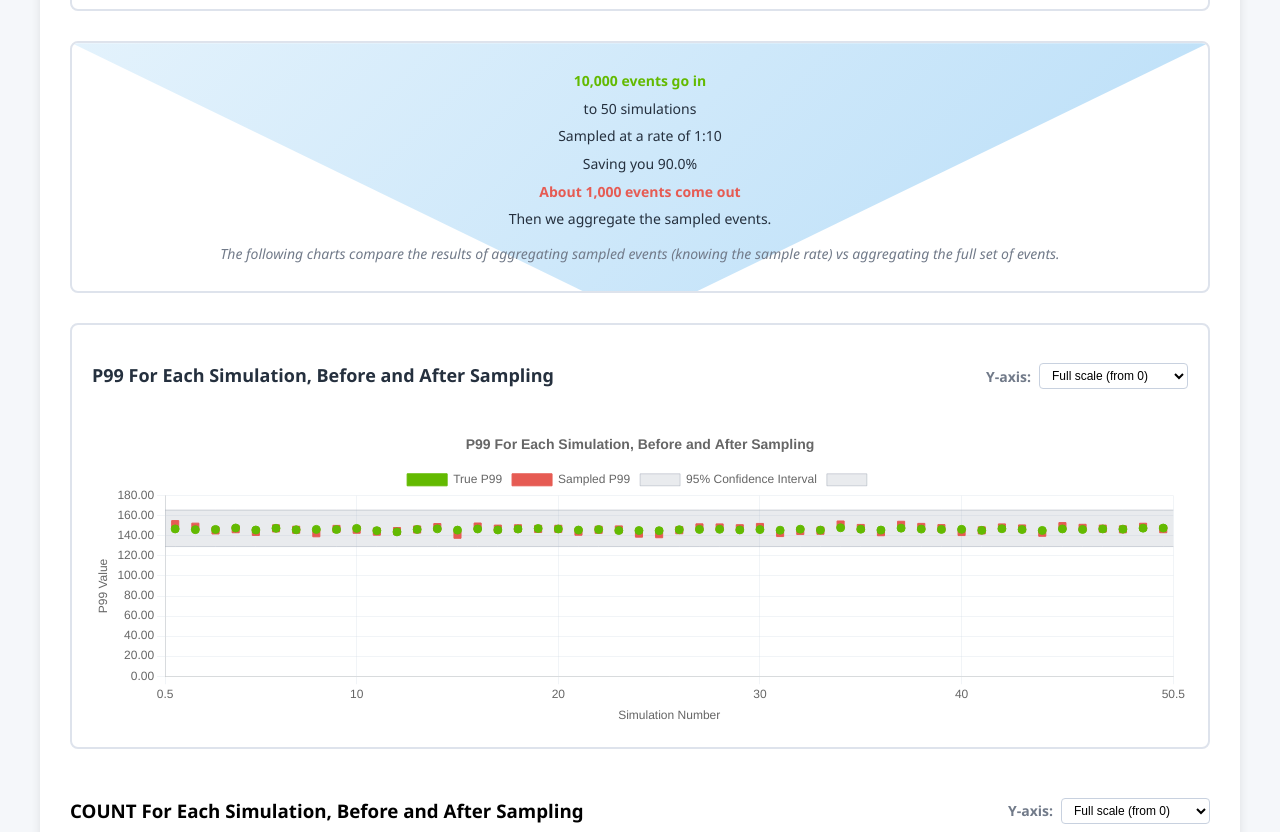
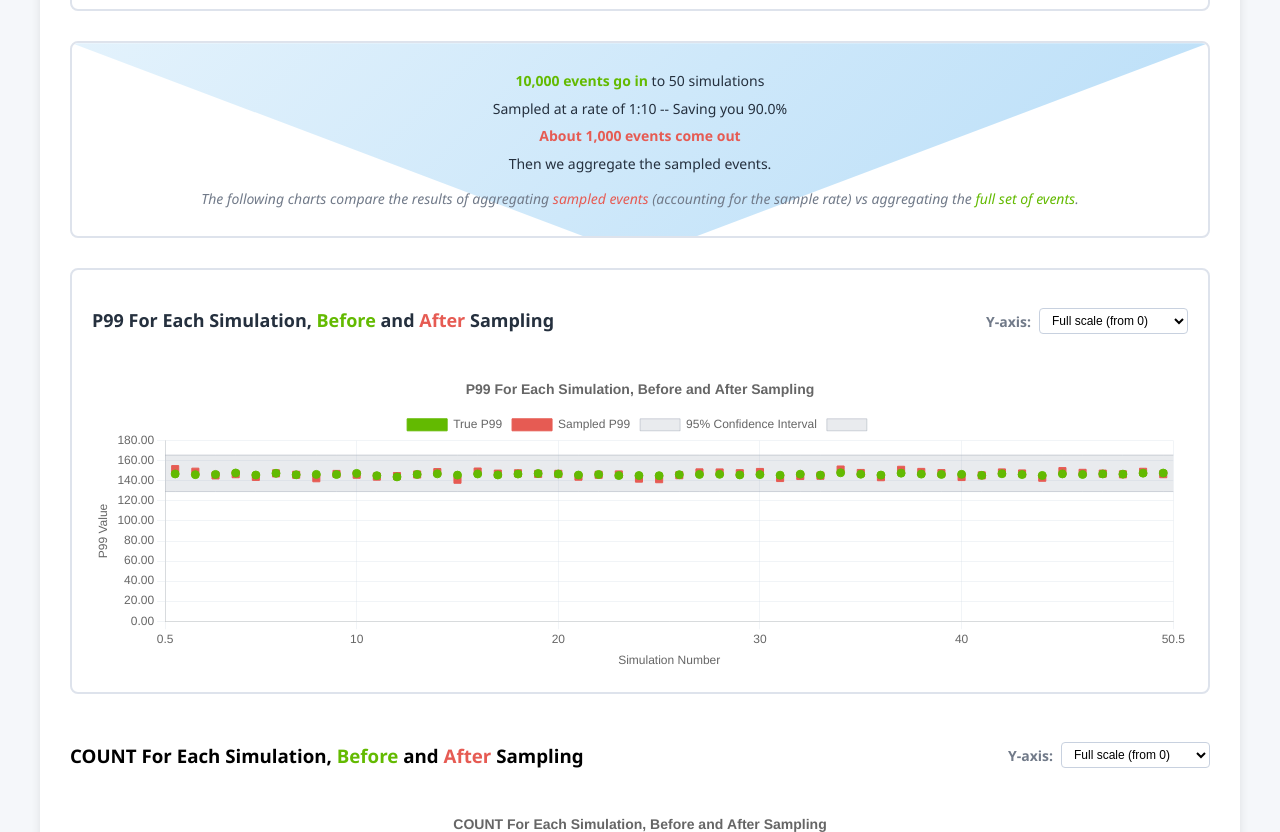
Before and after one commit to andy-focusedlabs/sampling-error-tradeoffs, a plain HTML site: page index.html in a window 1280 px wide. Shown: the part 1060-1892 px from the top of the page. Drawn offline with nearby package versions, Linux system fonts and the light colour scheme.

Commit message:
Manual tweaking

```diff
--- a/index.html
+++ b/index.html
@@ -78,7 +78,7 @@
       </div>
 
       <div class="distribution-chart">
-        <h3>Theoretical Distribution</h3>
+        <h3>Input Values are Distributed This Way</h3>
         <div class="chart-container">
           <canvas id="distributionChart"></canvas>
         </div>
@@ -96,7 +96,7 @@
 
       <div class="p99-scatter-chart">
         <div class="chart-header">
-          <h3>P99 For Each Simulation, Before and After Sampling</h3>
+          <h3>P99 For Each Simulation, <span class="describe-unsampled-events">Before</span> and <span class="describe-sampled-events">After</span> Sampling</h3>
           <div class="chart-controls">
             <label for="p99YAxisToggle">Y-axis:</label>
             <select id="p99YAxisToggle">
@@ -112,7 +112,7 @@
 
       <div class="count-scatter-chart">
         <div class="chart-header">
-          <h3>COUNT For Each Simulation, Before and After Sampling</h3>
+          <h3>COUNT For Each Simulation, <span class="describe-unsampled-events">Before</span> and <span class="describe-sampled-events">After</span> Sampling</h3>
           <div class="chart-controls">
             <label for="countYAxisToggle">Y-axis:</label>
             <select id="countYAxisToggle">
@@ -128,7 +128,7 @@
 
       <div class="sum-scatter-chart">
         <div class="chart-header">
-          <h3>SUM For Each Simulation, Before and After Sampling</h3>
+          <h3>SUM For Each Simulation, <span class="describe-unsampled-events">Before</span> and <span class="describe-sampled-events">After</span> Sampling</h3>
           <div class="chart-controls">
             <label for="sumYAxisToggle">Y-axis:</label>
             <select id="sumYAxisToggle">
@@ -144,7 +144,7 @@
 
       <div class="average-scatter-chart">
         <div class="chart-header">
-          <h3>AVERAGE For Each Simulation, Before and After Sampling</h3>
+          <h3>AVERAGE For Each Simulation, <span class="describe-unsampled-events">Before</span> and <span class="describe-sampled-events">After</span> Sampling</h3>
           <div class="chart-controls">
             <label for="averageYAxisToggle">Y-axis:</label>
             <select id="averageYAxisToggle">
--- a/index.js
+++ b/index.js
@@ -1,4 +1,4 @@
-import { HONEYCOMB_COLORS } from './constants.js';
+import { HONEYCOMB_COLORS } from "./constants.js";
 
 // Custom plugin to draw vertical lines for average and P99
 const verticalLinePlugin = {
@@ -1123,13 +1123,11 @@ function updateExplanation(volume, sampleRate, numRuns) {
   explanationDiv.style.setProperty("--bottom-right-x", bottomRightX);
 
   explanationDiv.innerHTML = `
-    <p><span style="color: ${HONEYCOMB_COLORS.lime}; font-weight: bold;">${volume.toLocaleString()} events go in</span></p>
-    <p>to ${numRuns} simulations</p>
-    <p>Sampled at a rate of 1:${sampleRate}</p>
-    <p>Saving you ${percentageReduction}%</p>
-    <p><span style="color: ${HONEYCOMB_COLORS.red500}; font-weight: bold;">About ${sampledEvents.toLocaleString()} events come out</span></p>
+    <p><span style="color: ${HONEYCOMB_COLORS.lime}; font-weight: bold;">${volume.toLocaleString()} events go in</span> to ${numRuns} simulations</p>
+    <p>Sampled at a rate of 1:${sampleRate} -- Saving you ${percentageReduction}%</p>
+    <p><span class="describe-sampled-events" style="font-weight: bold;">About ${sampledEvents.toLocaleString()} events come out</span></p>
     <p>Then we aggregate the sampled events.</p>
-    <p>The following charts compare the results of aggregating sampled events (knowing the sample rate) vs aggregating the full set of events.</p>
+    <p>The following charts compare the results of aggregating <span class="describe-sampled-events">sampled events</span> (accounting for the sample rate) vs aggregating the <span class="describe-unsampled-events">full set of events</span>.</p>
   `;
 }
 
--- a/styles.css
+++ b/styles.css
@@ -366,6 +366,14 @@ select {
   text-align: center;
 }
 
+.describe-sampled-events {
+  color: var(--hc-red500);
+}
+
+.describe-unsampled-events {
+  color: var(--hc-lime);
+}
+
 .explanation::before {
   content: "";
   position: absolute;
@@ -388,11 +396,6 @@ select {
   line-height: 1.4;
 }
 
-.explanation p:first-child {
-  font-weight: bold;
-  color: var(--hc-pacific);
-}
-
 .explanation p:last-child {
   margin-top: 15px;
   font-style: italic;
```
Also changed, not shown: 1 other file.
